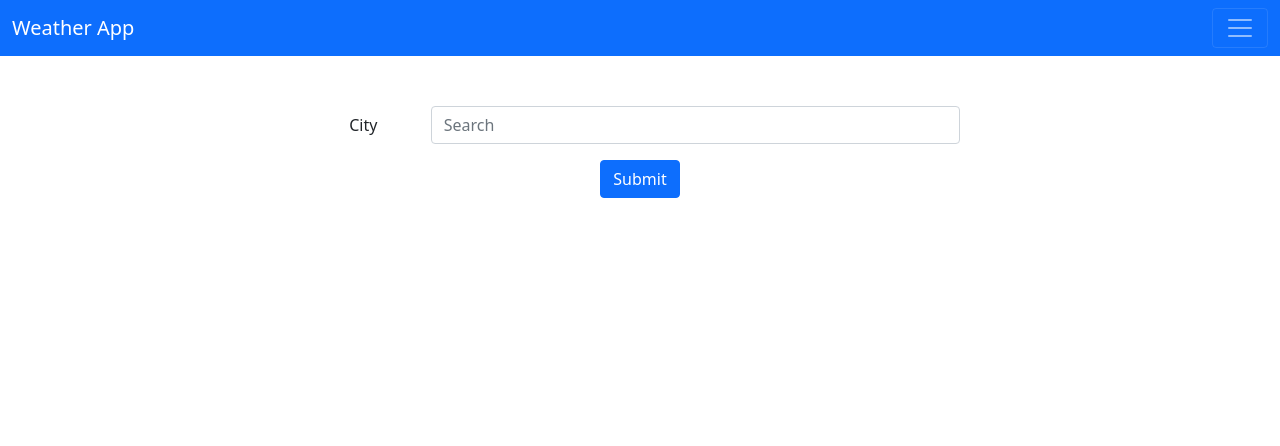
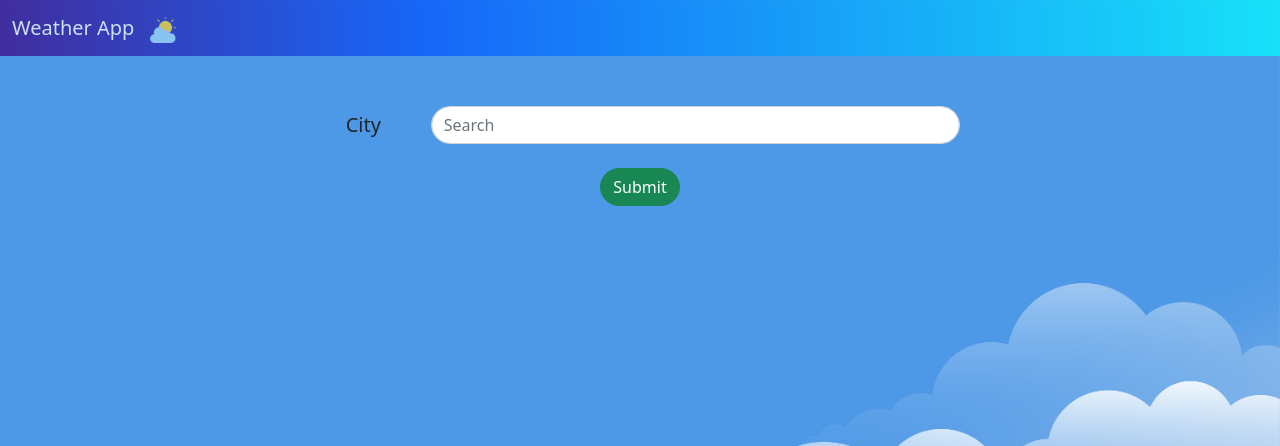
Before and after one commit to SagarAhir/Weather-App, a Django app: page / in a window 1280 px wide. Shown: the top 446 px of the page. Run offline with Django 3.2, Linux system fonts and the light colour scheme.

Commit message:
"adde icons"

```diff
--- /dev/null
+++ b/main/static/main/styles.css
@@ -0,0 +1,51 @@
+.col-sm-2{
+    text-shadow: #00AAFF;
+    text-decoration: wavy;
+  }
+    table{
+        margin-left: 0;
+    }
+    form{
+        margin-top: 50px;
+    }
+    .center{
+        margin-top: 30px;
+        margin-left: auto;
+        margin-right: auto;
+        width: 50%;
+    }
+    body{
+        /* background: linear-gradient(to top,  rgb(58, 0, 134),#00AAFF, #81d5ff) fixed;*/
+        background: linear-gradient(to top, aliceblue,aqua, #00AAFF) fixed;
+        background-image: url("icons/bg.jpg");
+        background-size: cover;
+        }
+        .col-form-label:hover{
+            background-color:rgba(255, 255, 255, .30);
+            border-radius:200px;
+        }
+  .btn-success,.form-control{
+    border-radius: 50px;
+  }
+
+  .myicon{
+      width:4%;
+      height:4%;
+      margin-left: 10px;
+  }
+
+  .navbar-brand:hover{
+      padding: 5px;
+      background-color: rgba(255, 255, 255, .30);
+      border-radius: 30px;
+  }
+  table:hover{
+      padding: 2%;
+  }
+  td{
+      padding-left: 100px;
+  }
+.navbar-dark{
+    opacity: 0.7;
+    background: linear-gradient(to right,  rgb(60, 0, 128),rgb(0, 81, 255),#00AAFF,aqua);
+}
--- a/main/templates/main/index.html
+++ b/main/templates/main/index.html
@@ -1,51 +1,38 @@
+{% load static %}
 <!DOCTYPE html>
 <html lang="en">
 <head>
     <title>Cypher Weather App</title>
     <link href="https://cdn.jsdelivr.net/npm/bootstrap@5.1.1/dist/css/bootstrap.min.css" rel="stylesheet" integrity="sha384-F3w7mX95PdgyTmZZMECAngseQB83DfGTowi0iMjiWaeVhAn4FJkqJByhZMI3AhiU" crossorigin="anonymous">
     <script src="https://cdn.jsdelivr.net/npm/bootstrap@5.1.1/dist/js/bootstrap.bundle.min.js" integrity="sha384-/bQdsTh/da6pkI1MST/rWKFNjaCP5gBSY4sEBT38Q/9RBh9AH40zEOg7Hlq2THRZ" crossorigin="anonymous"></script>
-    <style>
-        table{
-            margin-left: 0;
-            margin-right: 0;
-        }
-        form{
-            margin-top: 50px;
-        }
-        .center{
-            margin-top: 30px;
-            margin-left: auto;
-            margin-right: auto;
-            width: 50%;
-        }
-    </style>
+    <link href="{% static 'main\styles.css' %}" rel="stylesheet">
 </head>
 <body>
-    <nav class="navbar navbar-dark bg-primary">
+  <div class='bg-blue-800'>
+    <nav class="navbar bg-transparent navbar-dark">
         <div class="container-fluid">
-          <a class="navbar-brand" href="#">Weather App</a>
-          <button class="navbar-toggler" type="button" data-bs-toggle="collapse" data-bs-target="#navbarText" aria-controls="navbarText" aria-expanded="false" aria-label="Toggle navigation">
-            <span class="navbar-toggler-icon"></span>
-          </button>
+          <a class="navbar-brand" href="#">Weather App
+          <img class="myicon" src="{% static 'main\icons\cloudy.png' %}" alt="weather icon">
+          </a>
         </div>
-      </nav>
+    </nav>
     <center>
         <form method="post" class="col-md-6 col-md-offset-3">
             {% csrf_token %}
             <div class="form-floating mb-3">
             <div class="row mb-3">
-                <label for="inputEmail3" class="col-sm-2 col-form-label">City</label>
+                <label for="inputEmail3" class="col-sm-2 col-form-label"><h5>City</h5></label>
                 <div class="col-sm-10">
                     <input type="text" class="form-control" name="city" placeholder="Search">
                 </div>
               </div>
-              <button type="submit" class="btn btn-primary">Submit</button>
+              <button type="submit" class="btn btn-success">Submit</button>
               </div>
         </form>
         </center>
             {% if city and coord and temp and humidity and pressure and wind_speed and wind_degree %}
             <div class="center">
-                <table class="table table-hover" align="center">
+                <table class="table table-hover">
                     <thead>
                       <tr class="table-primary">
                         <th scope="col">City</th>
@@ -81,5 +68,9 @@
                   </table>
             </div>
             {% endif %}
-</body>
+            {%if error%}
+              <script>alert("Please Enter valid City Name...");</script>
+            {% endif %}
+            </div>
+          </body>
 </html>
--- a/main/views.py
+++ b/main/views.py
@@ -8,9 +8,12 @@ def index(request):
     if request.method == 'POST':
         city = request.POST['city']
 
-        source = urllib.request.urlopen(
-            'http://api.openweathermap.org/data/2.5/weather?q=' + city + 'YourApiKey').read()
-
+        try:
+            source = urllib.request.urlopen(
+                'http://api.openweathermap.org/data/2.5/weather?q=' + city + '&appid=ec90b5cac62a2c858e6ce157b8b8799d').read()
+        except:
+            data = {'error': '404'}
+            return render(request, "main/index.html", data)
         json_data = json.loads(source)
         # print(json_data)
 
@@ -25,7 +28,6 @@ def index(request):
             "wind_speed": str(json_data['wind']['speed']),
             "wind_degree": str(json_data['wind']['deg']),
         }
-
         # print(data)
     else:
         data = {}
```
Also changed, not shown: main/static/main/icons/bg.jpg (added), main/static/main/icons/cloudy.png (added), main/static/main/icons/hot.png (added).
